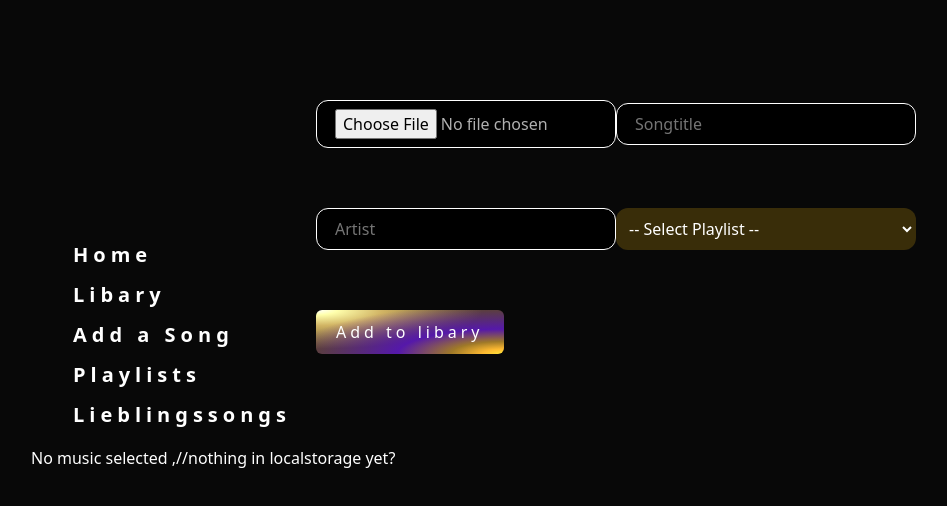
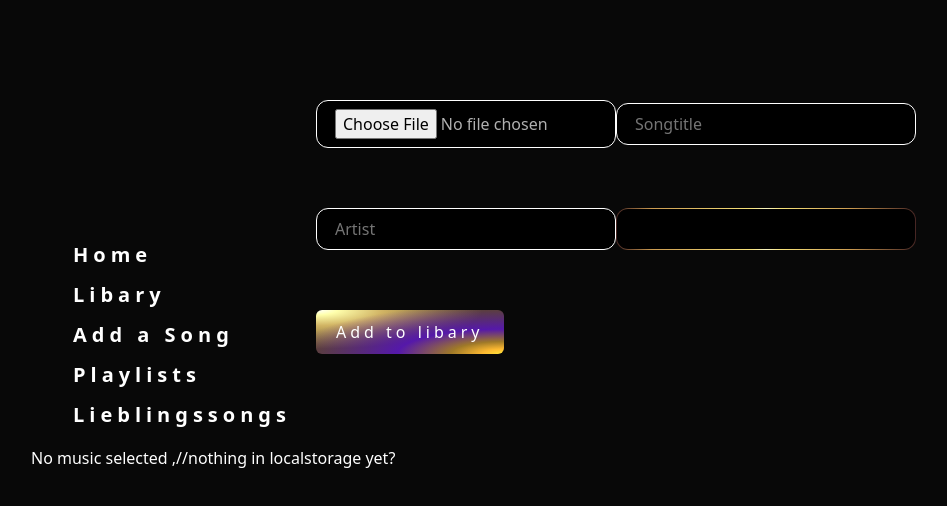
Before and after one commit to BernadetteCh/musicapp, a React (Create React App) app in the folder musicplayer/: page /addSong in a window 1280 px wide. Shown: the top 506 px of the page, without its empty margins (51-998 px from the left). Built offline with nearby package versions, Linux system fonts and the light colour scheme.

Commit message:
Add comment

```diff
--- a/musicplayer/src/AddMusic/AddMusic.js
+++ b/musicplayer/src/AddMusic/AddMusic.js
@@ -91,7 +91,7 @@ const AddMusic = () => {
         onChange={saveInputValue}
       />
       <select
-        style={{ background: "#d4a50d3d", color: "white" }}
+        // style={{ background: "#d4a50d3d", color: "white" }}
         name="playlist"
         onChange={saveInputValue}
       >
```
